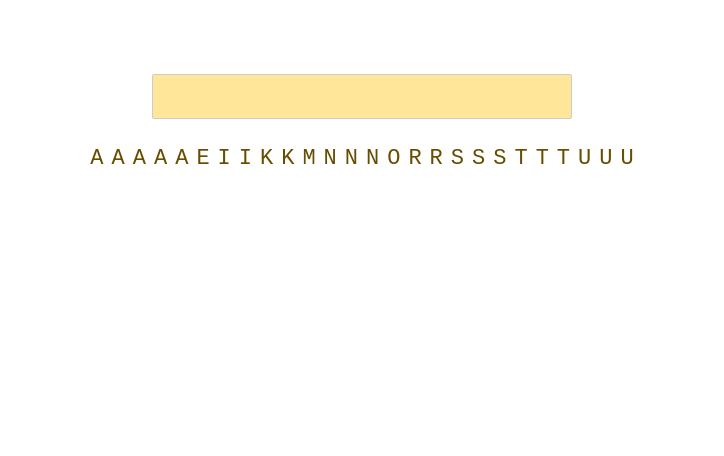
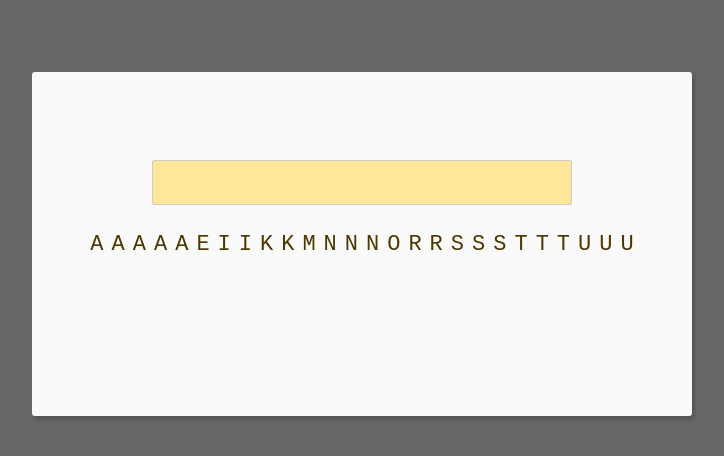
Before and after one commit to ttuovinen/anagrammana, a Svelte app: page / in a window 1280 px wide. Shown: the top 456 px of the page, without its empty margins (278-1002 px from the left). Built offline with nearby package versions, Linux system fonts and the light colour scheme.

Commit message:
Tweak layout

```diff
--- a/public/global.css
+++ b/public/global.css
@@ -1,3 +1,7 @@
+* {
+  box-sizing: border-box;
+}
+
 html,
 body {
   position: relative;
@@ -6,7 +10,7 @@ body {
 }
 
 body {
-  color: #333;
+  background: #666;
   margin: 0;
   padding: 8px;
   box-sizing: border-box;
--- a/public/index.html
+++ b/public/index.html
@@ -1,18 +1,17 @@
 <!DOCTYPE html>
 <html lang="en">
-<head>
-	<meta charset='utf-8'>
-	<meta name='viewport' content='width=device-width,initial-scale=1'>
+  <head>
+    <meta charset="utf-8" />
+    <meta name="viewport" content="width=device-width,initial-scale=1" />
 
-	<title>Svelte app</title>
+    <title>Anagrammana</title>
 
-	<link rel='icon' type='image/png' href='/favicon.png'>
-	<link rel='stylesheet' href='/global.css'>
-	<link rel='stylesheet' href='/build/bundle.css'>
+    <link rel="icon" type="image/png" href="/favicon.png" />
+    <link rel="stylesheet" href="/global.css" />
+    <link rel="stylesheet" href="/build/bundle.css" />
 
-	<script defer src='/build/bundle.js'></script>
-</head>
+    <script defer src="/build/bundle.js"></script>
+  </head>
 
-<body>
-</body>
+  <body></body>
 </html>
--- a/src/App.svelte
+++ b/src/App.svelte
@@ -4,7 +4,6 @@
   let inputText: string = "";
   const SEED = "suostu rakentumaan tarinaksi";
   let seedIds = [];
-  let result = {};
   let ins = [];
   let outs = [];
 
@@ -33,8 +32,6 @@
 
   function checkLetters() {
     const inputIds = verseToIds(inputText);
-
-    console.log({ inputIds });
     const newIns = [];
     const newOuts = [];
     inputIds.forEach((item) => {
@@ -43,24 +40,13 @@
       } else {
         newOuts.push(item);
       }
-      ins = newIns;
-      outs = newOuts;
-      console.log(ins, outs);
     });
+    ins = newIns;
+    outs = newOuts;
   }
 
   onMount(async () => {
     seedIds = verseToIds(SEED);
-    result = {
-      in: seedIds.reduce(
-        (item, soFar) => ({
-          ...soFar,
-          [item]: false,
-        }),
-        {}
-      ),
-      out: {},
-    };
   });
 </script>
 
@@ -90,14 +76,13 @@
 <style>
   main {
     text-align: center;
-    padding: 3em 1em;
-    margin: 0 auto;
-  }
-
-  h1 {
-    text-transform: uppercase;
-    font-size: 4em;
-    font-weight: 100;
+    padding: 4em 1em;
+    margin: 4rem auto;
+    background: #fafafa;
+    width: 660px;
+    max-width: 95%;
+    border-radius: 3px;
+    box-shadow: 2px 3px 4px #0003;
   }
   .text-input {
     background: hsl(45, 100%, 80%);
@@ -120,12 +105,13 @@
     text-transform: uppercase;
     font-family: "Courier New", Courier, monospace;
     margin: 1rem;
+    min-height: 2rem;
   }
   .jes {
-    color: hsl(90, 100%, 60%);
+    color: hsl(90, 100%, 50%);
   }
   .nou {
-    color: hsl(45, 100%, 20%);
+    color: hsl(45, 100%, 15%);
   }
   .extra {
     color: hsl(0, 100%, 40%);
```
